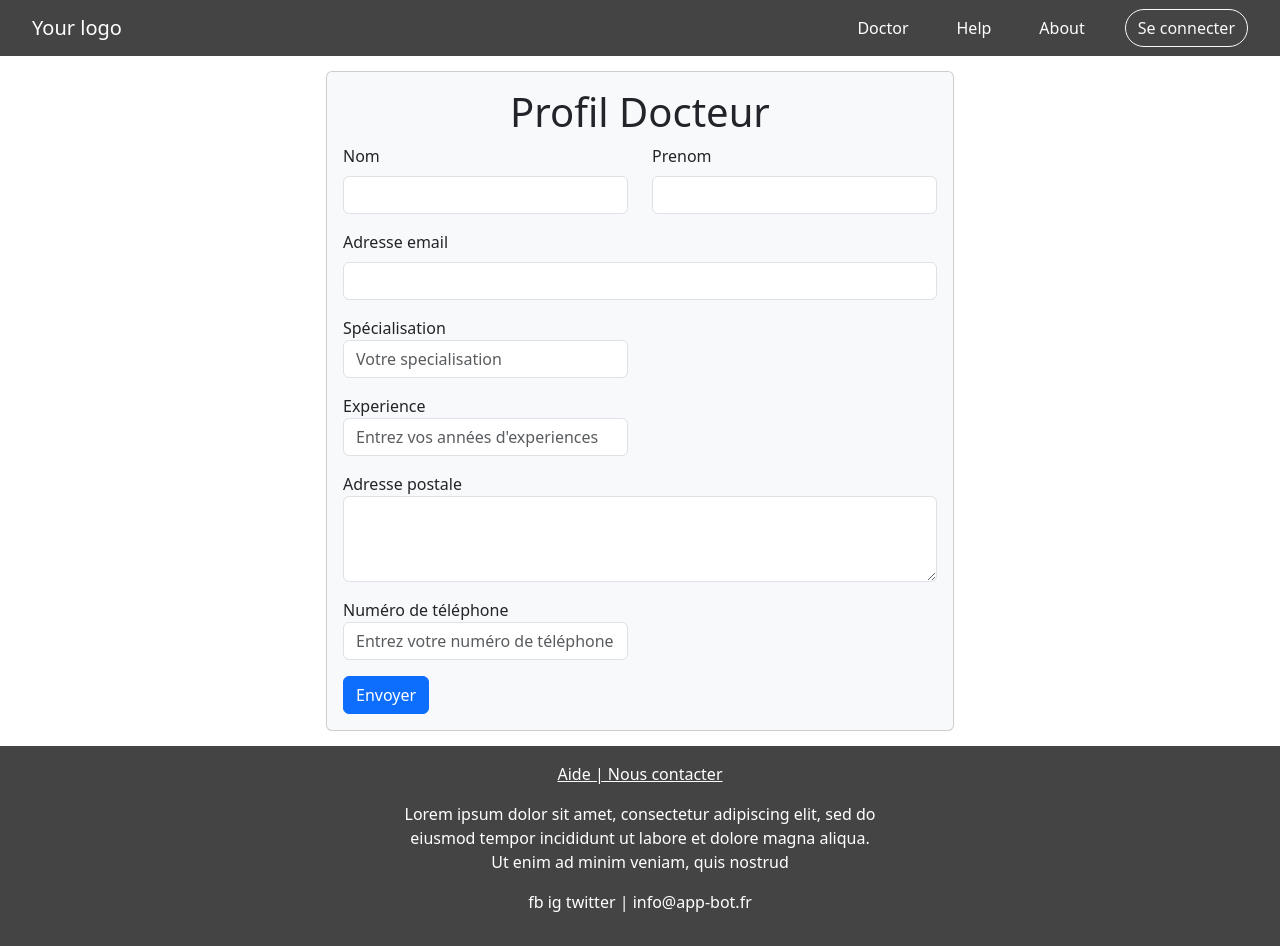
After one commit to mustaphaboudouch/talkspace, a Symfony app: template templates/profil_doctor/index.html.twig in a window 1280 px wide. The commit adds this page. Run offline with Twig, Linux system fonts and the light colour scheme; the template is opened without the code that fills it, so the values that code supplies are empty; some libraries are stand-ins or nearby versions.

Commit message:
feat add page profil doctor

```diff
--- a/assets/styles/custom.scss
+++ b/assets/styles/custom.scss
@@ -1,3 +1,7 @@
 body {
 	background-color: #ffffff;
 }
+.card.bg-light{
+	margin-top: 15px;
+    margin-bottom: 15px;
+}
--- a/templates/base.html.twig
+++ b/templates/base.html.twig
@@ -17,7 +17,7 @@
     {% endblock %}
     <script src="https://cdn.jsdelivr.net/npm/bootstrap@5.3.0-alpha1/dist/js/bootstrap.bundle.min.js" integrity="sha384-w76AqPfDkMBDXo30jS1Sgez6pr3x5MlQ1ZAGC+nuZB+EYdgRZgiwxhTBTkF7CXvN" crossorigin="anonymous"></script>
 </head>
-<body>
+<body style="min-height:100vh;display:flex;flex-direction:column;">
 <nav class="navbar navbar-expand-lg navbar-light" style="justify-content: flex-end; background-color: #444444">
     <a class="navbar-brand ml-2 text-white logo-btn" style="left: 2rem; position: absolute;" href="#">
         {#            <img src="logo.png" width="30" height="30" class="d-inline-block align-top" alt="">#}
@@ -41,7 +41,11 @@
     {% endif %}
 </nav>
 
-<footer class="py-3" style="position: absolute; bottom: 0; width: 100%;background-color: #444444">
+<main style="flex:1;">
+{% block body %}{% endblock %}
+</main>
+
+<footer class="py-3" style="width: 100%;background-color: #444444">
     <div class="container">
         <p class="text-center text-white text-decoration-underline">Aide | Nous contacter</p>
         <p class="text-center text-white">Lorem ipsum dolor sit amet, consectetur adipiscing elit, sed do<br> eiusmod tempor incididunt ut labore et dolore magna aliqua. <br>Ut enim ad minim veniam, quis nostrud</p>
@@ -63,6 +67,5 @@
         window.location.href = '{{ path('app_home') }}';
     })
 </script>
-{% block body %}{% endblock %}
 </body>
 </html>
--- /dev/null
+++ b/templates/profil_doctor/index.html.twig
@@ -0,0 +1,79 @@
+{% extends 'base.html.twig' %}
+
+{% block title %}Doctor Profil{% endblock %}
+
+{% block body %}
+
+
+    <div class="row">
+       <div class="col-6 offset-3">
+
+           <div class="card bg-light" style= "margin-top: 15px; margin-bottom: 15px;">
+               <div class="card-body">
+                   <h1 class="text-center">Profil Docteur</h1>
+                   <form>
+                        <div class="row">
+                            <div class="col-6">
+                                <div class="mb-3">
+                                    <label for="Nom" class="form-label">Nom</label>
+                                    <input type="text" class="form-control" id="Nom" aria-describedby="Nom">
+
+                                </div>
+                            </div>
+                            <div class="col-6">
+                                <div class="mb-3">
+                                    <label for="Prenom" class="form-label">Prenom</label>
+                                    <input type="text" class="form-control" id="Prenom" aria-describedby="Prenom">
+                                </div>
+                            </div>
+                        </div>
+                        <div class="row">
+                            <div class="col-12">
+                                <div class="mb-3">
+                                    <label for="inputEmail" class="form-label">Adresse email</label>
+                                    <input type="email" class="form-control" id="inputEmail" aria-describedby="emailHelp">
+                                </div>
+                            </div>
+                        </div>
+                        <div class="row">
+                            <div class="col-6">
+                                <div class="mb-3">
+                                    <label for="specialization">Spécialisation</label>
+                                    <input type="text" class="form-control" id="specialization" placeholder="Votre specialisation">
+                                </div>
+                            </div>
+                        </div>
+                        <div class="row">
+                            <div class="col-6">
+                                <div class="mb-3">
+                                    <label for="experience">Experience</label>
+                                    <input type="number" class="form-control" id="experience" placeholder="Entrez vos années d'experiences">
+                                </div>
+                            </div>
+                        </div>
+                        <div class="row">
+                            <div class="col-12">
+                                <div class="mb-3">
+                                    <label for="address">Adresse postale</label>
+                                    <textarea class="form-control" id="address" rows="3"></textarea>
+                                </div>
+                            </div>
+                        </div>
+                        <div class="row">
+                            <div class="col-6">
+                                <div class="mb-3">
+                                    <label for="phone">Numéro de téléphone</label>
+                                    <input type="tel" class="form-control" id="phone" placeholder="Entrez votre numéro de téléphone">
+                                </div>
+                            </div>
+                        </div>
+                        <button type="submit" class="btn btn-primary">Envoyer</button>
+                    </form>
+               </div>
+           </div>
+       </div>
+   </div>
+
+
+
+{% endblock %}
--- a/templates/registration/register.html.twig
+++ b/templates/registration/register.html.twig
@@ -7,7 +7,7 @@
    <div class="row">
        <div class="col-6 offset-3">
 
-           <div class="card bg-light">
+           <div class="card bg-light" style= "margin-top: 15px; margin-bottom: 15px;">
                <div class="card-body">
                    <h1 class="text-center">S'inscrire</h1>
                    <form>
```
Also changed, not shown: src/Controller/ProfilDoctorController.php (added, +18 -0 lines).
